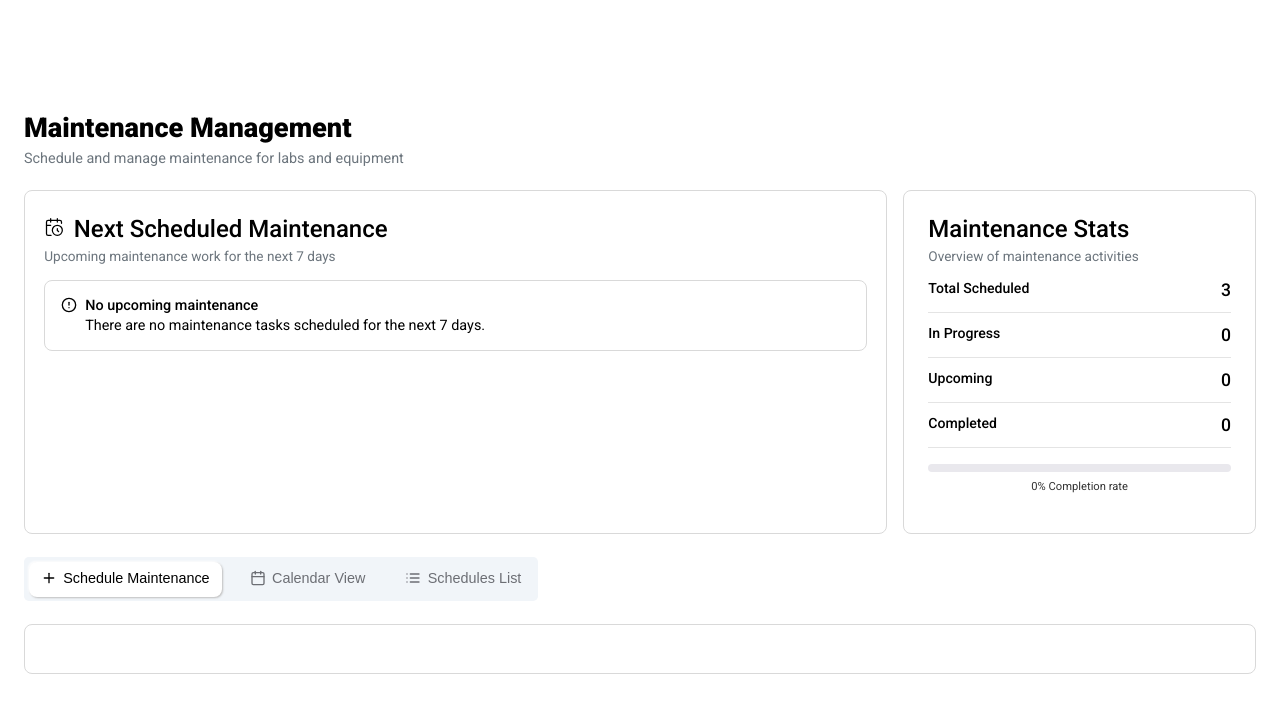
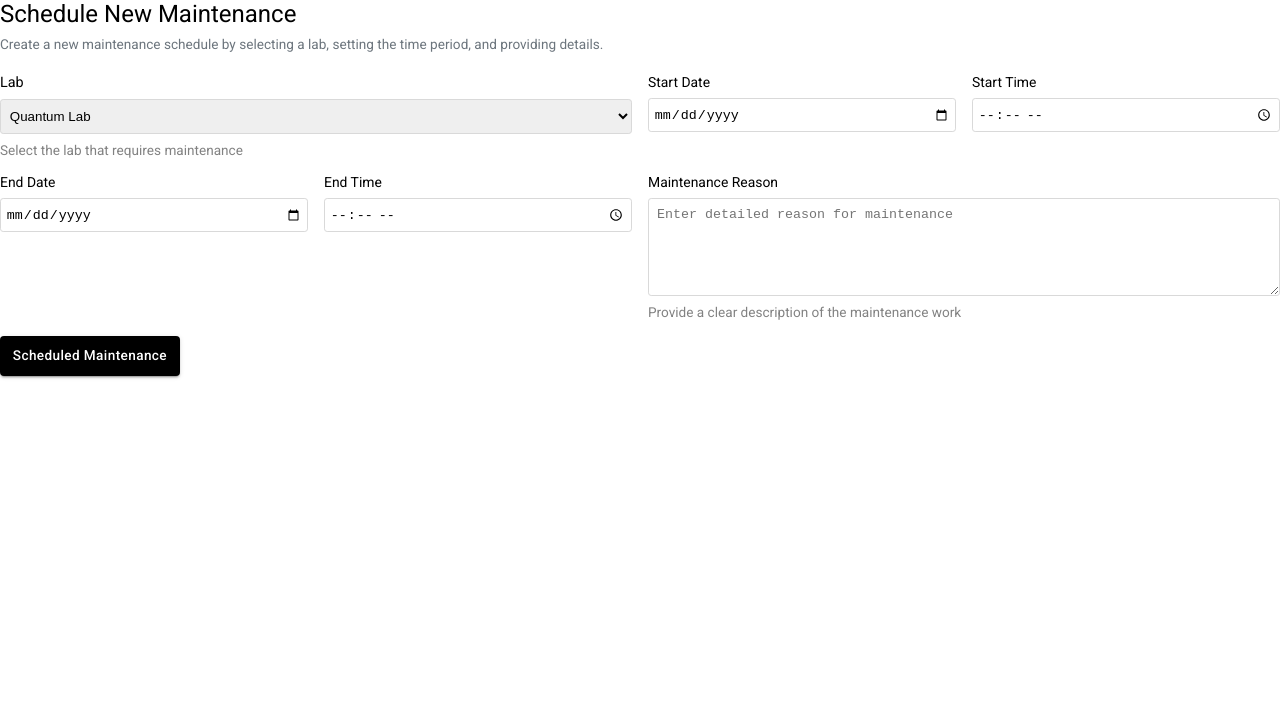
Before and after one commit to Ashwin-2408/Lab_Util_Book, a React (Vite) app in the folder lab_alloc/: page /temp in a window 1280 px wide. Shown: the top 712 px of the page. Built offline with nearby package versions, Linux system fonts and the light colour scheme; a web font is replaced by a local one.

Commit message:
Maintenance Page Completed

```diff
--- a/lab_alloc/package.json
+++ b/lab_alloc/package.json
@@ -12,6 +12,8 @@
   "dependencies": {
     "@emotion/react": "^11.14.0",
     "@emotion/styled": "^11.14.0",
+    "@fullcalendar/daygrid": "^6.1.15",
+    "@fullcalendar/react": "^6.1.15",
     "@heroicons/react": "^2.2.0",
     "@material-tailwind/react": "^2.1.10",
     "@mui/icons-material": "^6.4.6",
--- a/lab_alloc/src/components/calender.jsx
+++ b/lab_alloc/src/components/calender.jsx
@@ -2,8 +2,6 @@ import * as React from "react";
 import { LocalizationProvider } from "@mui/x-date-pickers/LocalizationProvider";
 import { AdapterDayjs } from "@mui/x-date-pickers/AdapterDayjs";
 import { DateCalendar } from "@mui/x-date-pickers/DateCalendar";
-import { Typography } from "@mui/material";
-import dayjs from "dayjs";
 
 export default function BasicDateCalendar(props) {
   const handleDateChange = (newDate) => {
--- a/lab_alloc/src/components/comp_v/CalenderView.jsx
+++ b/lab_alloc/src/components/comp_v/CalenderView.jsx
@@ -1,3 +1,24 @@
+import FullCalendar from "@fullcalendar/react";
+import dayGridPlugin from "@fullcalendar/daygrid";
+
 export default function CalendarView() {
-  return <div></div>;
+  return (
+    <div style={{ width: "100%", height: "100vh" }}>
+      <FullCalendar
+        plugins={[dayGridPlugin]}
+        initialView="dayGridMonth"
+        events={[
+          { title: "Maintenance", date: "2025-03-07" },
+          { title: "Checkup", date: "2025-03-09" },
+        ]}
+        height="100%"
+        contentHeight={300}
+        dayCellContent={(arg) => (
+          <div style={{ textAlign: "center", padding: "8px 0" }}>
+            {arg.dayNumberText}
+          </div>
+        )}
+      />
+    </div>
+  );
 }
--- a/lab_alloc/src/components/comp_v/Maintenance.jsx
+++ b/lab_alloc/src/components/comp_v/Maintenance.jsx
@@ -6,7 +6,6 @@ import "./maintenance.css";
 import { useState } from "react";
 export default function Maintenance() {
   const [content, setContent] = useState(0);
-  const [contentDiv, setContentDiv] = useState("scheduleMain");
   const stats = [
     {
       label: "Total Scheduled",
@@ -253,9 +252,9 @@ export default function Maintenance() {
           borderRadius: "0.5rem",
         }}
       >
-        {contentDiv === "scheduleMain" && <ScheduleMain />}
-        {contentDiv === "calendarView" && <CalendarView />}
-        {contentDiv === "scheduleList" && <ScheduleList />}
+        {content === 0 && <ScheduleMain />}
+        {content === 1 && <CalendarView />}
+        {content === 2 && <ScheduleList />}
       </div>
     </div>
   );
--- a/lab_alloc/src/components/comp_v/ScheduleList.jsx
+++ b/lab_alloc/src/components/comp_v/ScheduleList.jsx
@@ -1,3 +1,117 @@
+import "./maintenance.css";
+import { useState } from "react";
 export default function ScheduleList() {
-  return <div></div>;
+  const [mainData, setMainData] = useState([]);
+  return (
+    <div style={{ margin: "0rem 0.5rem" }}>
+      <div
+        style={{
+          display: "flex",
+          flexDirection: "column",
+          gap: "0.5rem",
+        }}
+      >
+        <div
+          style={{
+            display: "flex",
+            gap: "0.6rem",
+            fontSize: "1.5rem",
+            fontWeight: "400",
+          }}
+        >
+          All Maintenance Schedules
+        </div>
+        <div
+          style={{
+            fontSize: "0.85rem",
+            fontWeight: "400",
+            color: " #6c757d",
+          }}
+        >
+          View and manage all maintenance schedules
+        </div>
+      </div>
+      <div>
+        <div
+          style={{
+            display: "flex",
+            gap: "0.6rem",
+            fontSize: "1.2rem",
+            fontWeight: "500",
+            marginTop: "2rem",
+          }}
+        >
+          Scheduled Maintenance
+        </div>
+        <div></div>
+      </div>
+      <div>
+        <table>
+          <thead>
+            <th>Lab</th>
+            <th>Start Date</th>
+            <th>End Date</th>
+            <th>Status</th>
+            <th>Reason</th>
+            <th>Actions</th>
+          </thead>
+          {mainData.map((elem, index) => (
+            <tr>
+              <td style={{ fontWeight: "500" }}>
+                {formatDate(elem.schedule_date)}
+              </td>
+              <td>{elem.lab_id}</td>
+              <td>
+                {elem.schedule_from} - {elem.schedule_to}
+              </td>
+              <td>Purpose</td>
+              <td>
+                <span
+                  className={`span-status ${
+                    elem.status === "approved"
+                      ? "approved"
+                      : elem.status === "rejected"
+                      ? "rejected"
+                      : "pending"
+                  }`}
+                >
+                  {elem.status}
+                </span>
+              </td>
+              <td>
+                {elem.status === "pending" ? (
+                  <div style={{ display: "flex", flex: "1", gap: "1rem" }}>
+                    <Button
+                      variant="contained"
+                      style={{
+                        backgroundColor: "#dcfce7",
+                        color: "#3fb56a",
+                        textTransform: "none",
+                      }}
+                      onClick={() => handleDecision("approved", elem.id)}
+                    >
+                      Approve
+                    </Button>
+                    <Button
+                      variant="contained"
+                      style={{
+                        backgroundColor: "#fee2e2",
+                        color: "#ea7474",
+                        textTransform: "none",
+                      }}
+                      onClick={() => handleDecision("rejected", elem.id)}
+                    >
+                      Reject
+                    </Button>
+                  </div>
+                ) : (
+                  "No actions"
+                )}
+              </td>
+            </tr>
+          ))}
+        </table>
+      </div>
+    </div>
+  );
 }
--- a/lab_alloc/src/components/comp_v/ScheduleMain.jsx
+++ b/lab_alloc/src/components/comp_v/ScheduleMain.jsx
@@ -1,3 +1,115 @@
+import "./maintenance.css";
+import Button from "@mui/material/Button";
 export default function ScheduleMain() {
-  return <div></div>;
+  return (
+    <div
+      style={{
+        fontFamily: "Roboto",
+        display: "flex",
+        gap: "1.4rem",
+        flexDirection: "column",
+      }}
+    >
+      <div style={{ display: "flex", flexDirection: "column", gap: "0.5rem" }}>
+        <div
+          style={{
+            display: "flex",
+            gap: "0.6rem",
+            fontSize: "1.5rem",
+            fontWeight: "400",
+          }}
+        >
+          Schedule New Maintenance
+        </div>
+        <div
+          style={{
+            fontSize: "0.85rem",
+            fontWeight: "400",
+            color: " #6c757d",
+          }}
+        >
+          Create a new maintenance schedule by selecting a lab, setting the time
+          period, and providing details.
+        </div>
+      </div>
+      <form className="main-form">
+        <div
+          style={{
+            display: "flex",
+            gap: "1rem",
+          }}
+        >
+          <div className="main-form-div">
+            <label
+              htmlFor="select-main-lab"
+              style={{ fontSize: "0.9rem", fontWeight: "400" }}
+            >
+              Lab
+            </label>
+            <select name="main-lab" id="select-main-lab">
+              <option value="Quantum Lab">Quantum Lab</option>
+              <option value="NeuroTech Lab">NeuroTech Lab</option>
+            </select>
+            <div style={{ fontSize: "0.85rem", color: "rgb(130, 130, 130)" }}>
+              Select the lab that requires maintenance
+            </div>
+          </div>
+          <div style={{ display: "flex", gap: "1rem", flex: "1" }}>
+            <div className="main-form-div" style={{ flex: "1" }}>
+              <label htmlFor="start-date">Start Date</label>
+              <input type="date" />
+            </div>
+            <div className="main-form-div" style={{ flex: "1" }}>
+              <label htmlFor="start-time">Start Time</label>
+              <input type="time" />
+            </div>
+          </div>
+        </div>
+        <div
+          style={{
+            display: "flex",
+            gap: "1rem",
+          }}
+        >
+          <div className="main-form-div">
+            <div style={{ display: "flex", gap: "1rem" }}>
+              <div className="main-form-div" style={{ flex: "1" }}>
+                <label htmlFor="end-date">End Date</label>
+                <input type="date" />
+              </div>
+              <div className="main-form-div" style={{ flex: "1" }}>
+                <label htmlFor="end-time">End Time</label>
+                <input type="time" />
+              </div>
+            </div>
+          </div>
+          <div className="main-form-div">
+            <label htmlFor="main-reason">Maintenance Reason</label>
+            <textarea
+              name=""
+              id="main-reason"
+              placeholder="Enter detailed reason for maintenance"
+            ></textarea>
+            <div style={{ fontSize: "0.85rem", color: "rgb(130, 130, 130)" }}>
+              Provide a clear description of the maintenance work
+            </div>
+          </div>
+        </div>
+        <div>
+          <Button
+            variant="contained"
+            style={{
+              color: "white",
+              backgroundColor: "black",
+              fontSize: "0.85rem",
+              textTransform: "none",
+              padding: "0.5rem 0.8rem",
+            }}
+          >
+            Scheduled Maintenance
+          </Button>
+        </div>
+      </form>
+    </div>
+  );
 }
--- a/lab_alloc/src/components/comp_v/bookLabForms.css
+++ b/lab_alloc/src/components/comp_v/bookLabForms.css
@@ -35,6 +35,7 @@ table {
   margin: 1rem;
   border-collapse: collapse;
 }
+
 table thead th {
   font-family: "Roboto";
   font-size: 0.9rem;
@@ -46,6 +47,7 @@ table thead th {
 table tr:hover {
   background-color: rgb(249, 249, 249);
 }
+
 table tr td {
   padding: 1rem;
   font-family: "Roboto";
--- a/lab_alloc/src/components/comp_v/maintenance.css
+++ b/lab_alloc/src/components/comp_v/maintenance.css
@@ -30,3 +30,80 @@
   box-shadow: 1px 1px 2px #bebebe, -1px -1px 2px #ffffff;
   transition: 0.4s ease;
 }
+
+#select-main-lab {
+  background-color: none;
+  padding: 0.5rem 0.3rem;
+  border: 1px solid rgb(217, 217, 217);
+  border-radius: 0.2rem;
+}
+
+#select-main-lab:focus {
+  outline: none;
+}
+
+.main-form-div {
+  display: flex;
+  flex-direction: column;
+  flex: 1;
+  gap: 0.5rem;
+}
+
+.main-form-div input {
+  padding: 0rem 0.3rem;
+  height: 2rem;
+  border: 1px solid rgb(217, 217, 217);
+  border-radius: 0.2rem;
+}
+
+.main-form-div input:focus {
+  outline: none;
+}
+
+.main-form-div label {
+  font-size: 0.87rem;
+  font-weight: 400;
+}
+
+.main-form {
+  display: flex;
+  flex-direction: column;
+  gap: 1rem;
+}
+
+.main-form-div textarea {
+  height: 5rem;
+  border: 1px solid rgb(217, 217, 217);
+  border-radius: 0.2rem;
+  padding: 0.5rem 0.5rem;
+}
+
+.main-form-div textarea:focus {
+  outline: none;
+}
+
+table {
+  width: 100%;
+  text-align: left;
+  margin: 1rem;
+  border-collapse: collapse;
+  border: 1px solid rgb(217, 217, 217);
+}
+
+table thead th {
+  font-family: "Roboto";
+  font-size: 0.9rem;
+  font-weight: 500;
+  padding: 1rem;
+  color: #6c757d;
+}
+
+table tr:hover {
+  background-color: rgb(249, 249, 249);
+}
+
+table tr td {
+  padding: 1rem;
+  font-family: "Roboto";
+  font-size: 0.9rem;
+}
--- a/lab_alloc/src/main_app.jsx
+++ b/lab_alloc/src/main_app.jsx
@@ -8,7 +8,7 @@ import BookLabForm from "./components/comp_v/BookLabForms.jsx";
 import { useState } from "react";
 import ResourceAllocation from "./components/Resource_allocation.jsx";
 import AdminResourceAllocation from "./components/AdminResourceAllocation.jsx";
-import Maintenance from "./components/comp_v/Maintenance.jsx";
+import ScheduleMain from "./components/comp_v/ScheduleMain.jsx";
 function MainApp() {
   const [pageState, setPageState] = useState("Dashboard");
   return (
@@ -18,10 +18,7 @@ function MainApp() {
           path="/"
           element={<App pageState={pageState} setPageState={setPageState} />}
         />
-        <Route
-          path="/temp"
-          element={<Maintenance />}
-        />
+        <Route path="/temp" element={<ScheduleMain />} />
         <Route
           path="/book"
           element={<BookLabForm setPageState={setPageState} />}
```
Also changed, not shown: 1 other file (tests, documents, lock files or other folders).
